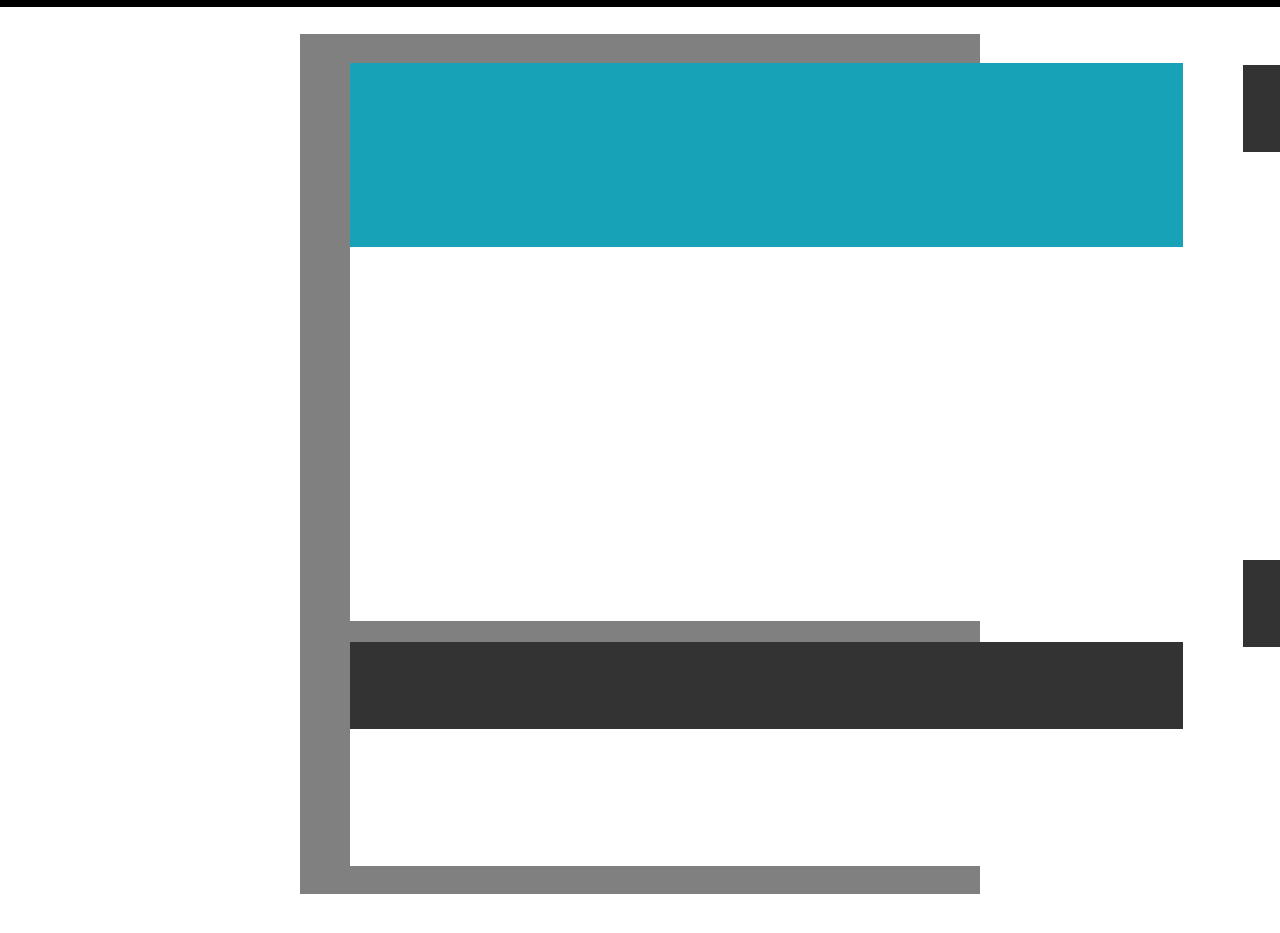
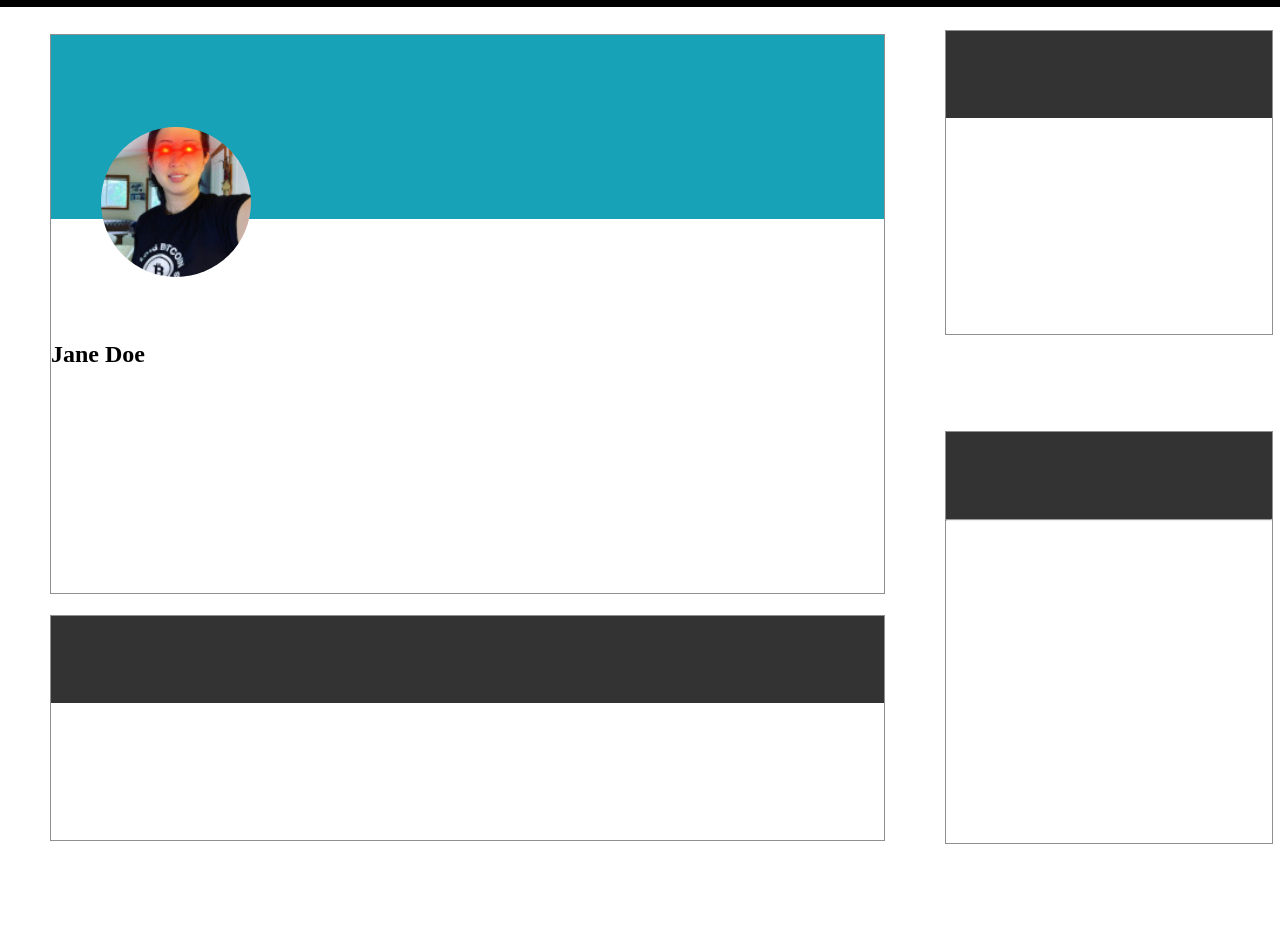
Before and after one commit to Jetmishemoto/Web-Fundamentals-Public, a plain HTML site: page Profile Page/index.html in a window 1280 px wide. Shown: the part 83-1016 px from the top of the page. After the commit the page ends 950 px from the top, so only its background shows below. Drawn offline with Linux system fonts and the light colour scheme.

Commit message:
add profile pic

```diff
--- a/Profile Page/index.html
+++ b/Profile Page/index.html
@@ -24,13 +24,14 @@
 
         <div class="left-area">
             <div class="profile-area">
-                <div class="profile-areatop">
+                <div class="profile-areatop"></div>
 
+                <div class="profile-pic">
+                    <img src="Images/arry-s.jpg" alt="">
                 </div>
+                <h2 #> Jane Doe</h2>
 
-                <div class="profilepic">
 
-                </div>
 
 
             </div>
@@ -54,11 +55,15 @@
 
             </div>
 
-            <div class="active-connections">
-                <div class="active-connections-top">
+            <div class="active-connections-box">
+
+                <div class="active-connections">
+                    <div class="active-connections-top">
+
+                    </div>
+                    <hr>
 
                 </div>
-
             </div>
         </div>
     </div>
--- a/Profile Page/style.css
+++ b/Profile Page/style.css
@@ -56,8 +56,9 @@ li{
     display: flex;
     align-items: center;
     height: 860px;
-    margin: 27px 300px 100px 300px;
-    background-color: gray;
+    width: 1315px;
+    margin: 0 auto;
+    /* background-color: gray; */
 
 }
 .left-area{
@@ -73,7 +74,21 @@ li{
     height: 558px;
     width: 833px;
     margin: 0px 0px 21px 50px;
+    border: 1px solid rgb(143, 143, 143);
+    outline: 5px;
 }
+
+.profile-pic{
+    margin: -92px 50px 60px 50px;
+
+}
+
+.profile-pic img{
+    border-radius: 100px;
+    width: 150px;
+
+}
+
 .profile-areatop {
 
     background-color:#17a2b8;;
@@ -82,11 +97,14 @@ li{
 
 }
 
+
 .education-block {
     background-color: white;
     height: 224px;
     width: 833px;
     align-self: flex-end;
+    border: 1px solid rgb(143, 143, 143);
+    outline: 5px;
 
 }
 .education-blocktop{
@@ -107,7 +125,9 @@ li{
     background-color: white;
     height: 303px;
     width: 326px;
-    margin: 0px 0px 192px 60px;
+    margin: 0px 0px 96px 60px;
+    border: 1px solid rgb(143, 143, 143);
+    outline: 5px  ;
 
 }
 .connection-requests-top{
@@ -118,14 +138,21 @@ li{
 
 }
 
+.active-connections-box{
+    display: flex;
+    flex-direction: column;
+}
+
 
 .active-connections{
 
     background-color: white;
-    height: 303px;
+    height: 411px;
     width: 326px;
     /* margin: 0px 0px 490px 82px; */
     align-self: flex-end;
+    border: 1px solid rgb(143, 143, 143);
+    outline: 5px  ;
 
 
 }
```
